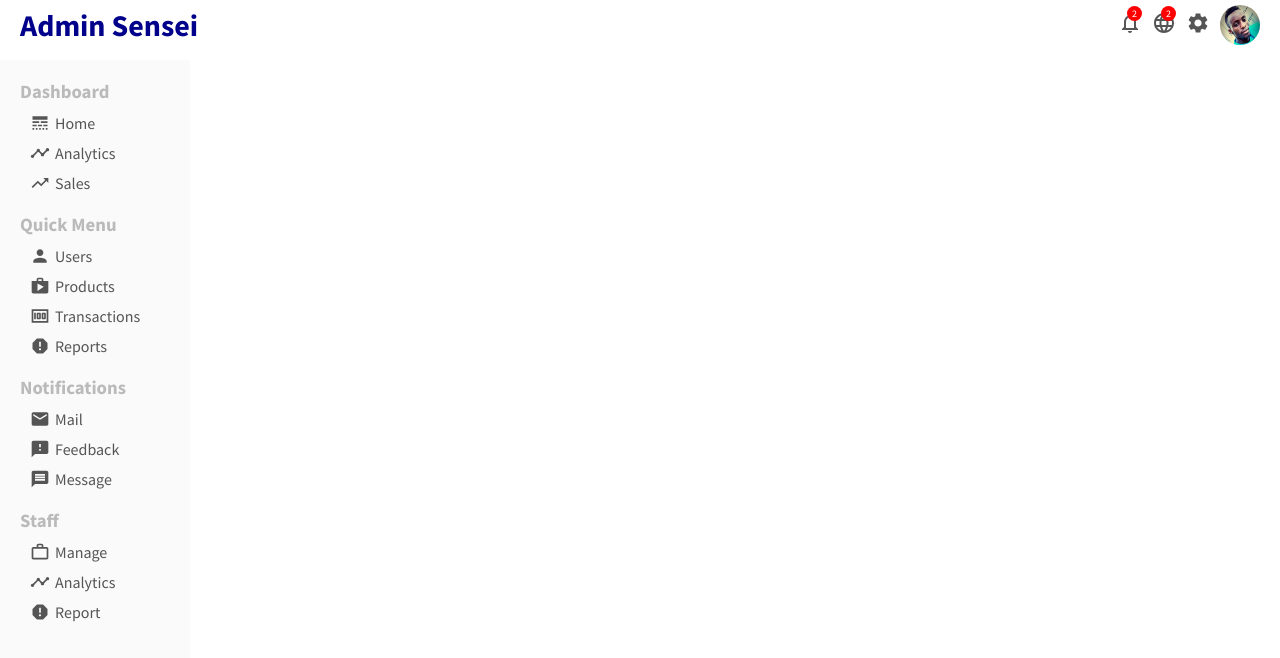
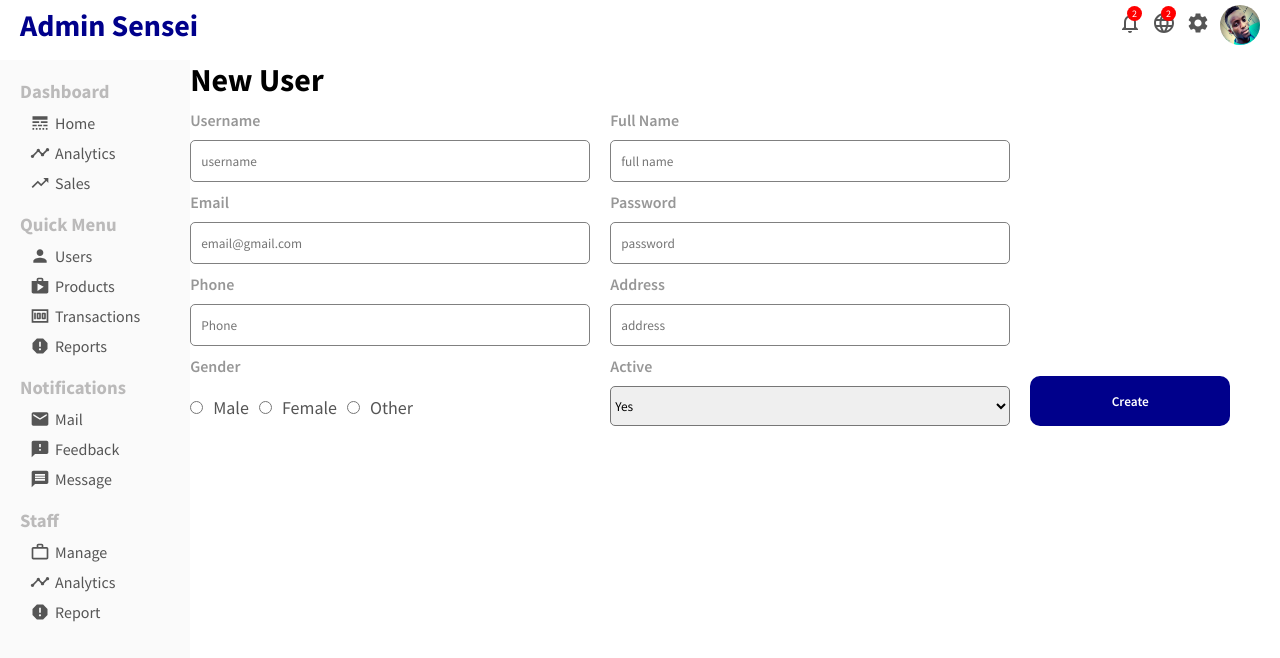
Before and after one commit to R1CKYS3NS31/sensei_admin_app, a React (Create React App) app: page /newUser in a window 1280 px wide. Shown: the top 658 px of the page. Built offline with nearby package versions, Linux system fonts and the light colour scheme.

Commit message:
user update commit

```diff
--- a/src/App.jsx
+++ b/src/App.jsx
@@ -1,38 +1,35 @@
-
-import './App.css';
-import Home from './components/views/pages/home/Home';
-import SideBar from './components/views/sidebar/SideBar';
-import Topbar from './components/views/topbar/Topbar';
-import {BrowserRouter as Router,Switch,Route} from 'react-router-dom';
-import UserList from './components/views/pages/userList/UserList';
-import { userRows } from './components/model/DummyData';
-import User from './components/views/pages/user/User';
-
+import "./App.css";
+import Home from "./components/views/pages/home/Home";
+import SideBar from "./components/views/sidebar/SideBar";
+import Topbar from "./components/views/topbar/Topbar";
+import { BrowserRouter as Router, Switch, Route } from "react-router-dom";
+import UserList from "./components/views/pages/userList/UserList";
+import { userRows } from "./components/model/DummyData";
+import User from "./components/views/pages/user/User";
+import NewUser from "./components/views/pages/newUser/NewUser";
 
 function App() {
   return (
     <Router>
-      <Topbar/>
+      <Topbar />
       <div className="container">
-        <SideBar/>
+        <SideBar />
         <Switch>
           <Route path={"/"} exact>
-            <Home/>
+            <Home />
           </Route>
           <Route path={"/users"}>
-            <UserList rows={userRows}/>
+            <UserList rows={userRows} />
+          </Route>
+          <Route path={"/newUser"}>
+            <NewUser />
           </Route>
           <Route path={"/user/:userId"}>
-            <User/>
+            <User />
           </Route>
-
         </Switch>
-
       </div>
-
-
     </Router>
-
   );
 }
 
--- /dev/null
+++ b/src/components/views/pages/newUser/NewUser.jsx
@@ -0,0 +1,54 @@
+import "./newUser.css";
+
+export default function NewUser() {
+  return (
+    <div className="newUser">
+      <h1 className="newUserTitle">New User</h1>
+      <form className="newUserForm">
+        <div className="newUserItem">
+          <label htmlFor="username">Username</label>
+          <input type="text" placeholder="username" />
+        </div>
+        <div className="newUserItem">
+          <label htmlFor="fullname">Full Name</label>
+          <input type="text" placeholder="full name" />
+        </div>
+        <div className="newUserItem">
+          <label htmlFor="email">Email</label>
+          <input type="email" placeholder="email@gmail.com" />
+        </div>
+        <div className="newUserItem">
+          <label htmlFor="password">Password</label>
+          <input type="password" placeholder="password" />
+        </div>
+        <div className="newUserItem">
+          <label htmlFor="phone">Phone</label>
+          <input type="tel" placeholder="Phone" />
+        </div>
+        <div className="newUserItem">
+          <label htmlFor="address">Address</label>
+          <input type="text" placeholder="address" />
+        </div>
+        <div className="newUserItem">
+          <label htmlFor="gender">Gender</label>
+          <div className="newUserGender">
+            <input type="radio" name="gender" id="male" value={"male"} />
+            <label htmlFor="male">Male</label>
+            <input type="radio" name="gender" id="female" value={"female"} />
+            <label htmlFor="female">Female</label>
+            <input type="radio" name="gender" id="other" value={"other"} />
+            <label htmlFor="other">Other</label>
+          </div>
+        </div>
+        <div className="newUserItem">
+            <label htmlFor="active">Active</label>
+            <select name="active" id="active" className="newUserSelect">
+                <option value="yes">Yes</option>
+                <option value="no">No</option>
+            </select>
+        </div>
+        <button className="newUserButton">Create</button>
+      </form>
+    </div>
+  );
+}
--- /dev/null
+++ b/src/components/views/pages/newUser/newUser.css
@@ -0,0 +1,49 @@
+.newUser {
+  flex: 4;
+}
+.newUserForm {
+  display: flex;
+  flex-wrap: wrap;
+}
+.newUserItem {
+  display: flex;
+  width: 400px;
+  margin-top: 10px;
+  flex-direction: column;
+  margin-right: 20px;
+}
+.newUserItem > label {
+  margin-bottom: 10px;
+  font: 10px;
+  font-weight: 600;
+  color: rgb(151, 151, 151);
+}
+.newUserItem > input {
+  height: 20px;
+  padding: 10px;
+  border: 1px solid gray;
+  border-radius: 5px;
+}
+.newUserGender > input {
+  margin-top: 15px;
+}
+.newUserGender > label {
+  margin: 10px;
+  font-size: 18px;
+  color: #555;
+}
+.newUserSelect {
+  height: 40px;
+  border-radius: 5px;
+}
+.newUserButton{
+    width: 200px;
+    border: none;
+    background-color: darkblue;
+    color: white;
+    padding: 7px 10px;
+    border-radius: 10px;
+    font-weight: 600;
+    margin-top: 30px;
+    cursor: pointer;
+}
--- a/src/components/views/pages/user/User.jsx
+++ b/src/components/views/pages/user/User.jsx
@@ -1,4 +1,5 @@
-import { CalendarToday, LocationSearching, MailOutline, PermIdentity, PhoneAndroid } from "@material-ui/icons";
+import { CalendarToday, LocationSearching, MailOutline, PermIdentity, PhoneAndroid, Publish } from "@material-ui/icons";
+import { Link } from "react-router-dom";
 import "./user.css";
 
 export default function User() {
@@ -6,7 +7,10 @@ export default function User() {
     <div className="user">
       <div className="userTitleContainer">
         <h1 className="userTitle">Edit User</h1>
+        <Link to={"/newUser"}>
         <button className="userAddButton">Create</button>
+        </Link>
+
       </div>
       <div className="userContainer">
         <div className="userShow">
@@ -43,30 +47,39 @@ export default function User() {
             </div>
           </div>
         </div>
+        {/* edit user */}
         <div className="userUpdate">
           <span className="userUpdateTitle">Edit</span>
           <form className="userUpdateForm">
             <div className="userUpdateLeft">
               <div className="userUpdateItem">
                 <label htmlFor="username">Username</label>
-                <input type="text" className="userUpdateInput" placeholder="username"/>
+                <input type="text" className="userUpdateInput" placeholder="username" required/>
               </div>
               <div className="userUpdateItem">
-                <label htmlFor="username">Full Name</label>
-                <input type="text" className="userUpdateInput" placeholder="full name"/>
+                <label htmlFor="fullname">Full Name</label>
+                <input type="text" className="userUpdateInput" placeholder="full name" required/>
               </div>
               <div className="userUpdateItem">
-                <label htmlFor="username">Email</label>
-                <input type="text" className="userUpdateInput" placeholder="email@gmail.com"/>
+                <label htmlFor="email">Email</label>
+                <input type="email" className="userUpdateInput" placeholder="email@gmail.com" required/>
               </div>
               <div className="userUpdateItem">
-                <label htmlFor="username">Phone</label>
-                <input type="telephone" className="userUpdateInput" placeholder="+254700 000 000"/>
+                <label htmlFor="phone">Phone</label>
+                <input type="tel" className="userUpdateInput" placeholder="+254700 000 000" required/>
               </div>
               <div className="userUpdateItem">
-                <label htmlFor="username">Address</label>
-                <input type="text" className="userUpdateInput" placeholder="City,Country"/>
+                <label htmlFor="address">Address</label>
+                <input type="text" className="userUpdateInput" placeholder="City,Country" required/>
               </div>
+            </div>
+            <div className="userUpdateRight">
+              <div className="userUpdateUpload">
+                <img src="/sensei.png" alt="user img upload" className="userUpdateImg" />
+                <label htmlFor="file"><Publish className="userUpdateIcon"/></label>
+                <input type="file" name="" id="file" style={{display:"none"}} required/>
+              </div>
+              <button className="userUpdateButton">Update</button>
             </div>
           </form>
         </div>
--- a/src/components/views/pages/user/user.css
+++ b/src/components/views/pages/user/user.css
@@ -75,3 +75,57 @@
 .userShowInfoTitle{
     margin-left: 10px;
 }
+.userUpdateTitle{
+    font-size: 24px;
+    font-weight: 600;
+}
+.userUpdateForm{
+    display: flex;
+    justify-content: space-between;
+    margin-top: 20px;
+}
+.userUpdateItem{
+    display: flex;
+    flex-direction: column;
+    margin-top: 10px;
+
+}
+.userUpdateItem>label{
+    margin-bottom: 5px;
+    font-size: 14px;
+}
+.userUpdateInput{
+    border: none;
+    width: 250px;
+    height: 30px;
+    border-bottom: 1px solid gray;
+}
+.userUpdateRight{
+    display: flex;
+    flex-direction: column;
+    justify-content: space-between;
+}
+.userUpdateUpload{
+    display: flex;
+    align-items: center;
+}
+.userUpdateImg{
+    width: 100px;
+    height: 100px;
+    border-radius: 10px;
+    object-fit: cover;
+    margin-right: 20px;
+}
+.userUpdateIcon{
+    cursor: pointer;
+}
+
+.userUpdateButton{
+    border-radius: 5px;
+    border: none;
+    padding: 5px;
+    cursor: pointer;
+    background-color: darkblue;
+    color: white;
+    font-weight: 600;
+}
```
